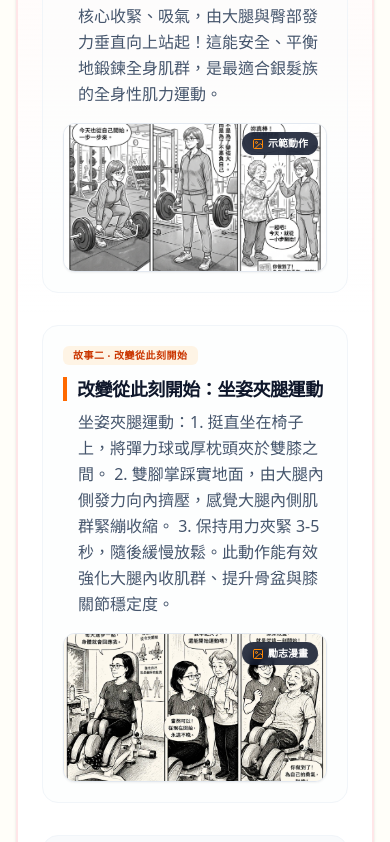
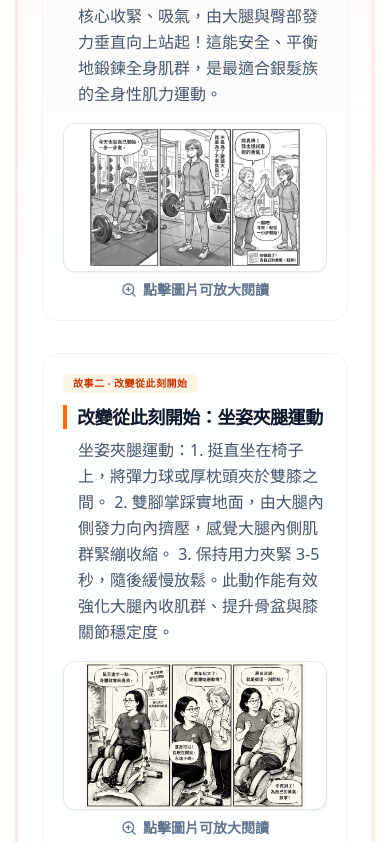
Before and after one commit to jie-ling-2025/Sarcopenia-Health-Education, a React (Vite) app: page / in a window 390 px wide. Shown: the part 10322-11164 px from the top of the page. Built offline with nearby package versions, Linux system fonts and the light colour scheme.

Commit message:
新增漫畫圖片放大預覽並移除遮字標籤 (#6)
兩張故事漫畫支援無障礙大圖預覽，移除遮住內容的圖片浮動標籤。

```diff
--- a/src/components/InspirationalComic.tsx
+++ b/src/components/InspirationalComic.tsx
@@ -1,9 +1,10 @@
-import React from 'react';
+import React, { useEffect, useRef, useState } from 'react';
 import {
   Sparkles,
   Heart,
-  Image as ImageIcon,
-  Award
+  Award,
+  ZoomIn,
+  X
 } from 'lucide-react';
 
 // @ts-ignore
@@ -17,6 +18,39 @@ export default function InspirationalComic() {
 
   const title2 = '改變從此刻開始：坐姿夾腿運動';
   const desc2 = '坐姿夾腿運動：1. 挺直坐在椅子上，將彈力球或厚枕頭夾於雙膝之間。 2. 雙腳掌踩實地面，由大腿內側發力向內擠壓，感覺大腿內側肌群緊繃收縮。 3. 保持用力夾緊 3-5 秒，隨後緩慢放鬆。此動作能有效強化大腿內收肌群、提升骨盆與膝關節穩定度。';
+
+  const [preview, setPreview] = useState<{ src: string; alt: string; title: string } | null>(null);
+  const closeButtonRef = useRef<HTMLButtonElement>(null);
+  const previewTriggerRef = useRef<HTMLElement | null>(null);
+
+  const openPreview = (image: { src: string; alt: string; title: string }) => {
+    previewTriggerRef.current = document.activeElement as HTMLElement;
+    setPreview(image);
+  };
+
+  const closePreview = () => {
+    setPreview(null);
+  };
+
+  useEffect(() => {
+    if (!preview) return;
+
+    const previousOverflow = document.body.style.overflow;
+    document.body.style.overflow = 'hidden';
+
+    const handleKeyDown = (event: KeyboardEvent) => {
+      if (event.key === 'Escape') closePreview();
+    };
+
+    window.addEventListener('keydown', handleKeyDown);
+    window.requestAnimationFrame(() => closeButtonRef.current?.focus());
+
+    return () => {
+      document.body.style.overflow = previousOverflow;
+      window.removeEventListener('keydown', handleKeyDown);
+      previewTriggerRef.current?.focus();
+    };
+  }, [preview]);
 
   return (
     <div className="bg-gradient-to-b from-rose-50/50 via-white to-white rounded-3xl border-2 border-rose-100/90 p-6 md:p-8 shadow-sm" id="inspirational-comic-manga-theater">
@@ -57,20 +91,30 @@ export default function InspirationalComic() {
             </div>
           </div>
 
-          {/* Photo Frame (View Only) */}
-          <div className="relative rounded-xl border border-slate-200 bg-white aspect-video shadow-xs overflow-hidden flex flex-col items-center justify-center">
+          {/* Clickable photo preview */}
+          <div className="space-y-2">
+            <button
+              type="button"
+              onClick={() => openPreview({
+                src: hexBarDeadliftComic,
+                alt: '故事一 ‧ 六角槓硬舉 勵志漫畫',
+                title: title1
+              })}
+              className="group relative w-full rounded-xl border border-slate-200 bg-white aspect-video shadow-xs overflow-hidden cursor-zoom-in focus-visible:outline-none focus-visible:ring-4 focus-visible:ring-orange-300"
+              aria-label="放大預覽故事一漫畫"
+              aria-haspopup="dialog"
+            >
               <img
                 src={hexBarDeadliftComic}
                 alt="故事一 ‧ 六角槓硬舉 勵志漫畫"
-              className="absolute inset-0 w-full h-full object-cover hover:scale-105 transition-transform duration-500"
+                className="absolute inset-0 w-full h-full object-contain transition-transform duration-300 group-hover:scale-[1.02] motion-reduce:transition-none motion-reduce:transform-none"
                 referrerPolicy="no-referrer"
               />
-
-            {/* Info badge */}
-            <div className="absolute top-2 right-2 bg-slate-900/85 backdrop-blur-xs text-[10px] text-white font-extrabold px-2.5 py-1 rounded-full flex items-center gap-1 shadow-xs z-10">
-              <ImageIcon className="w-3 h-3 text-orange-400" />
-              <span>示範動作</span>
-            </div>
+            </button>
+            <p className="flex items-center justify-center gap-1.5 text-sm font-semibold text-slate-500">
+              <ZoomIn className="w-4 h-4" aria-hidden="true" />
+              點擊圖片可放大閱讀
+            </p>
           </div>
         </div>
 
@@ -90,24 +134,71 @@ export default function InspirationalComic() {
             </div>
           </div>
 
-          {/* Photo Frame (View Only) */}
-          <div className="relative rounded-xl border border-slate-200 bg-white aspect-video shadow-xs overflow-hidden flex flex-col items-center justify-center">
+          {/* Clickable photo preview */}
+          <div className="space-y-2">
+            <button
+              type="button"
+              onClick={() => openPreview({
+                src: defaultCourageComic,
+                alt: '改變從此刻開始 漫畫',
+                title: title2
+              })}
+              className="group relative w-full rounded-xl border border-slate-200 bg-white aspect-video shadow-xs overflow-hidden cursor-zoom-in focus-visible:outline-none focus-visible:ring-4 focus-visible:ring-orange-300"
+              aria-label="放大預覽故事二漫畫"
+              aria-haspopup="dialog"
+            >
               <img
                 src={defaultCourageComic}
                 alt="改變從此刻開始 漫畫"
-              className="absolute inset-0 w-full h-full object-cover hover:scale-105 transition-transform duration-500"
+                className="absolute inset-0 w-full h-full object-contain transition-transform duration-300 group-hover:scale-[1.02] motion-reduce:transition-none motion-reduce:transform-none"
                 referrerPolicy="no-referrer"
               />
-
-            {/* Info badge */}
-            <div className="absolute top-2 right-2 bg-slate-900/85 backdrop-blur-xs text-[10px] text-white font-extrabold px-2.5 py-1 rounded-full flex items-center gap-1 shadow-xs z-10">
-              <ImageIcon className="w-3 h-3 text-orange-400" />
-              <span>勵志漫畫</span>
-            </div>
+            </button>
+            <p className="flex items-center justify-center gap-1.5 text-sm font-semibold text-slate-500">
+              <ZoomIn className="w-4 h-4" aria-hidden="true" />
+              點擊圖片可放大閱讀
+            </p>
           </div>
         </div>
 
       </div>
+
+      {preview && (
+        <div
+          className="fixed inset-0 z-[100] flex items-center justify-center bg-slate-950/80 p-3 sm:p-6"
+          role="dialog"
+          aria-modal="true"
+          aria-labelledby="comic-preview-title"
+          onMouseDown={(event) => {
+            if (event.target === event.currentTarget) closePreview();
+          }}
+        >
+          <div className="relative flex max-h-[94vh] w-full max-w-6xl flex-col overflow-hidden rounded-2xl bg-white shadow-2xl">
+            <div className="flex items-center justify-between gap-3 border-b border-slate-200 px-4 py-3">
+              <h3 id="comic-preview-title" className="text-base sm:text-lg font-black text-slate-900">
+                {preview.title}
+              </h3>
+              <button
+                ref={closeButtonRef}
+                type="button"
+                onClick={closePreview}
+                className="inline-flex min-h-11 min-w-11 items-center justify-center rounded-full bg-slate-100 text-slate-800 transition-colors hover:bg-slate-200 focus-visible:outline-none focus-visible:ring-4 focus-visible:ring-orange-300"
+                aria-label="關閉圖片預覽"
+              >
+                <X className="h-6 w-6" aria-hidden="true" />
+              </button>
+            </div>
+            <div className="flex min-h-0 flex-1 items-center justify-center overflow-auto bg-slate-100 p-2 sm:p-4">
+              <img
+                src={preview.src}
+                alt={preview.alt}
+                className="max-h-[82vh] w-auto max-w-full object-contain"
+                referrerPolicy="no-referrer"
+              />
+            </div>
+          </div>
+        </div>
+      )}
 
       {/* Under guidance section */}
       <div className="mt-8 bg-slate-50 rounded-2xl p-4.5 border border-slate-100 flex flex-col sm:flex-row sm:items-center justify-between gap-4">
```
Lines whose indentation alone changed are shown as unchanged.
